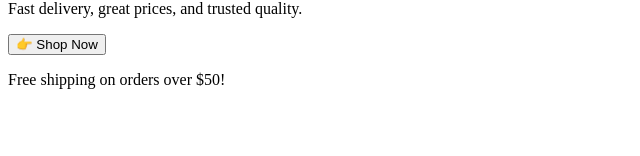
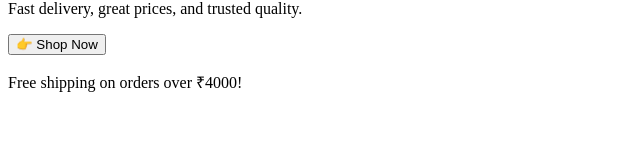
Before and after one commit to Sagar10joshi/Maa-Purnagiri-Traders, a Next.js app: page /PopUp in a window 1280 px wide. Shown: the part 144-300 px from the top of the page, without its empty margins (0-640 px from the left). Built offline with nearby package versions, Linux system fonts and the light colour scheme.

Commit message:
products  cart commit

```diff
--- a/app/PopUp.jsx
+++ b/app/PopUp.jsx
@@ -103,7 +103,7 @@ export default function HardwarePopupModal({ onClose }) {
           </div>
 
           {/* Optional: Small disclaimer or additional info */}
-          <p className="text-xs text-gray-500 pt-2">Free shipping on orders over $50!</p>
+          <p className="text-xs text-gray-500 pt-2">Free shipping on orders over ₹4000!</p>
         </div>
       </div>
     </div>
--- a/src/pages/PopUp.jsx
+++ b/src/pages/PopUp.jsx
@@ -103,7 +103,7 @@ export default function HardwarePopupModal({ onClose }) {
           </div>
 
           {/* Optional: Small disclaimer or additional info */}
-          <p className="text-xs text-gray-500 pt-2">Free shipping on orders over $50!</p>
+          <p className="text-xs text-gray-500 pt-2">Free shipping on orders over ₹4000!</p>
         </div>
       </div>
     </div>
```
